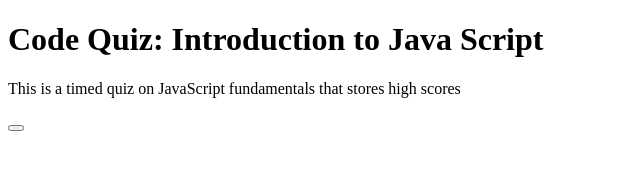
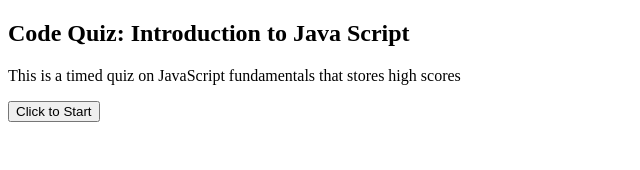
Before and after one commit to erikapaige/CodeQuiz, a plain HTML site: page index.html in a window 1280 px wide. Shown: the whole page, without its empty margins (0-640 px from the left). Drawn offline with Linux system fonts and the light colour scheme.

Commit message:
linked pages to CSS style

```diff
--- a/index.html
+++ b/index.html
@@ -3,18 +3,26 @@
 <head>
   <meta charset="UTF-8">
   <meta name="viewport" content="width=device-width, initial-scale=1.0">
+  <link rel="stylesheet" href="./Assets/style.css">
   <title>CodeQuiz</title>
 </head>
 <body>
 
-<header>
+<section>
   <h1>Code Quiz: Introduction to Java Script</h1>
   <p>This is a timed quiz on JavaScript fundamentals that stores high scores</p>
-</header>
 
-<main>
-  <button></button>
-</main>
+  <button id="clickStart">Click to Start</button>
+</section>
+
+<!-- JavaScript Styling -->
+
+<script>
+  document.getElementById('clickStart').addEventListener('click' , () =>{
+
+  })
+</script>
+
 
 </body>
 </html>
```
Also changed, not shown: Highscores.html (+12 -0 lines), QuizPage1.html (+1 -0 lines), ScorePage.html (+12 -0 lines), Assets/style.css (added).
